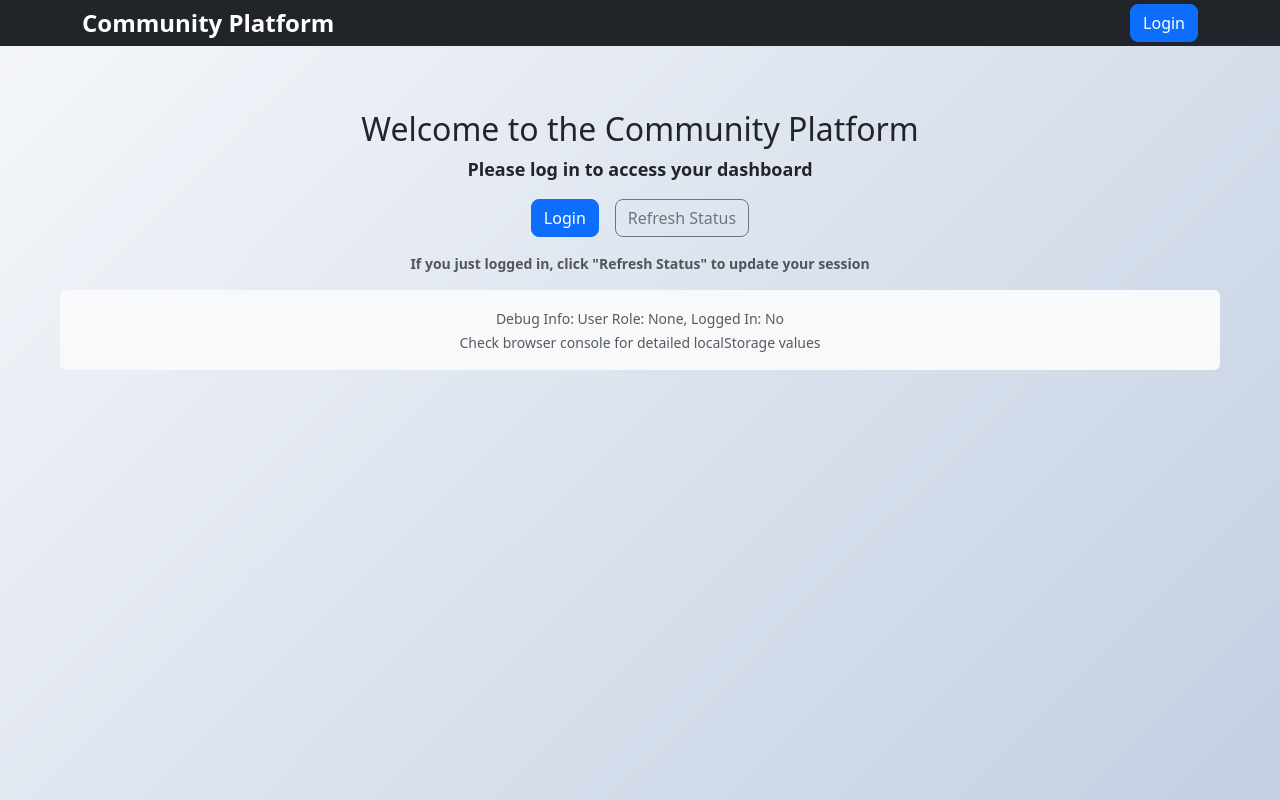
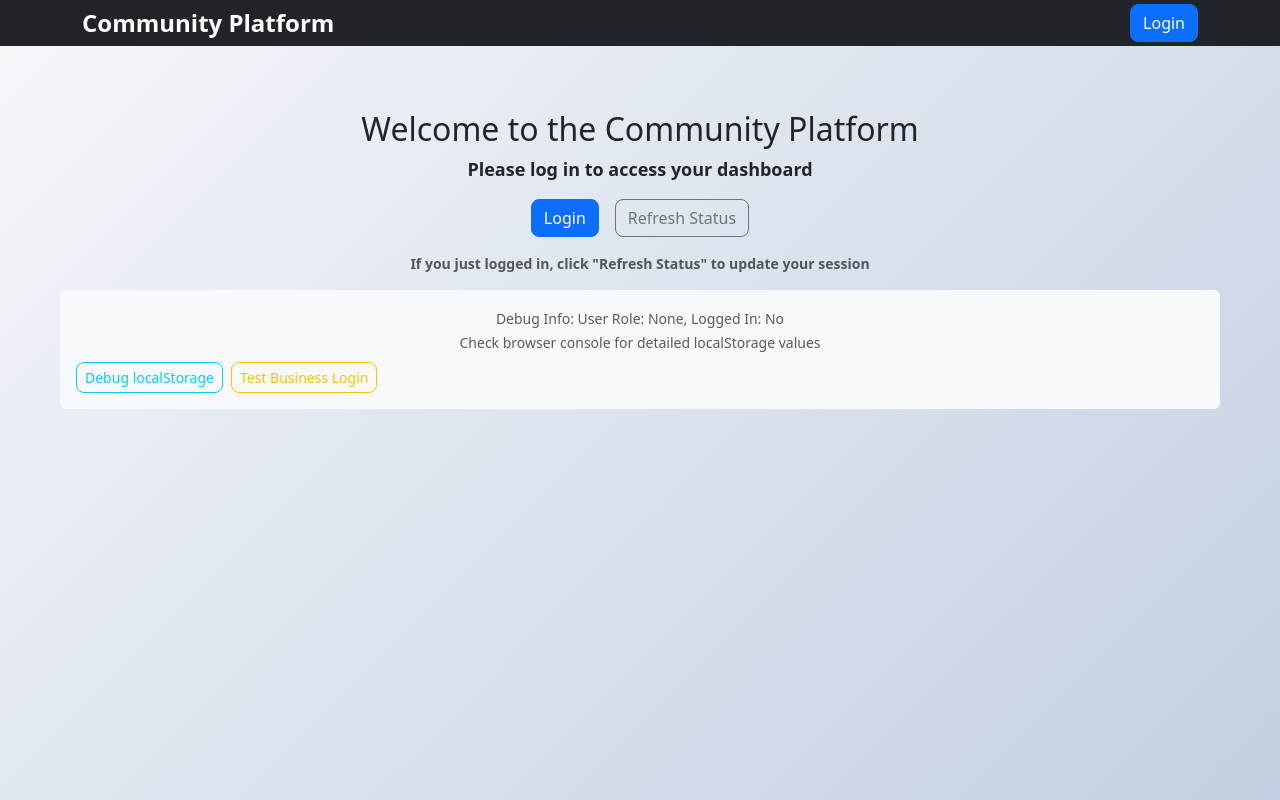
Before and after one commit to tanyatruong/COMP308GroupProject, a React (Vite) app in the folder client/business-app/: page / in a window 1280 px wide. Built offline with nearby package versions, Linux system fonts and the light colour scheme.

Commit message:
debug: add logging and test buttons for login debugging

```diff
--- a/client/business-app/src/App.jsx
+++ b/client/business-app/src/App.jsx
@@ -157,6 +157,36 @@ function App() {
                         Debug Info: User Role: {userRole || 'None'}, Logged In: {isLoggedIn ? 'Yes' : 'No'}<br/>
                         Check browser console for detailed localStorage values
                       </small>
+                      <div className="mt-2 d-flex gap-2">
+                        <Button
+                          variant="outline-info"
+                          size="sm"
+                          onClick={() => {
+                            console.log('Current localStorage:', {
+                              userId: localStorage.getItem('userId'),
+                              username: localStorage.getItem('username'),
+                              role: localStorage.getItem('role')
+                            });
+                            checkUserRole();
+                          }}
+                        >
+                          Debug localStorage
+                        </Button>
+                        <Button
+                          variant="outline-warning"
+                          size="sm"
+                          onClick={() => {
+                            // Test with demo business owner
+                            localStorage.setItem('userId', '67fbccd0b088a381cdcef65c');
+                            localStorage.setItem('username', 'tony_restaurant');
+                            localStorage.setItem('role', 'BusinessOwner');
+                            console.log('Set test localStorage for BusinessOwner');
+                            checkUserRole();
+                          }}
+                        >
+                          Test Business Login
+                        </Button>
+                      </div>
                     </div>
                   </div>
                 ) : userRole === 'BusinessOwner' ? (
```
Also changed, not shown: 1 other file (tests, documents, lock files or other folders).
